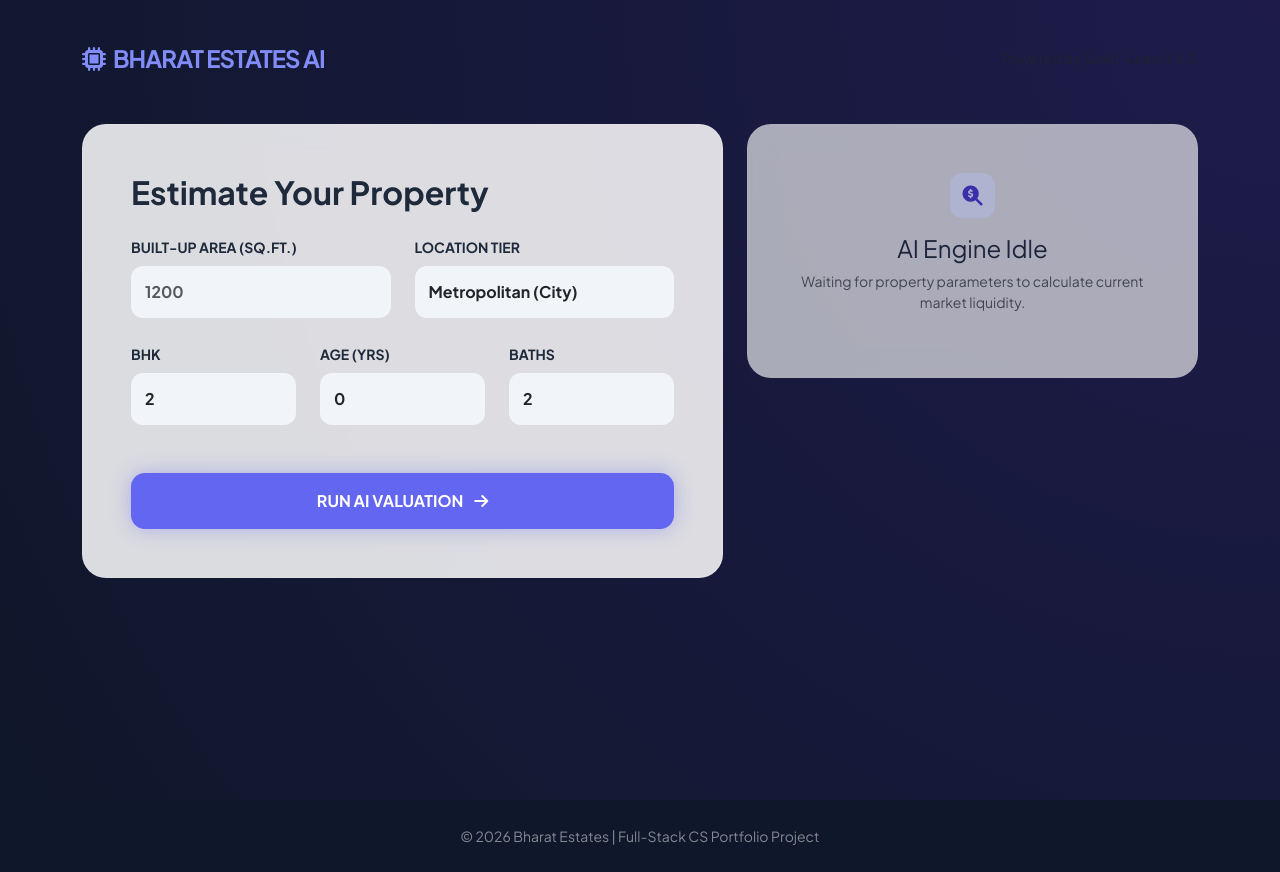
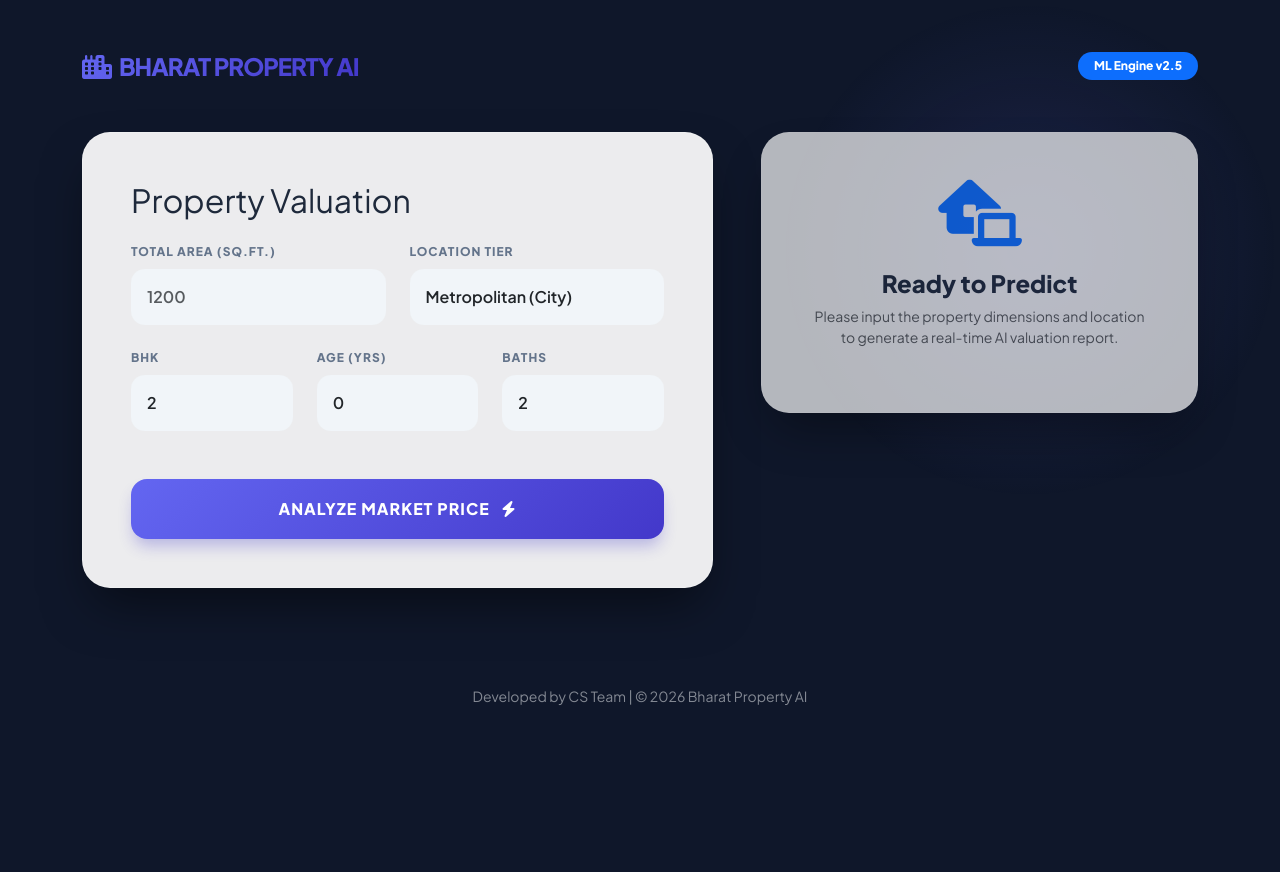
Before and after one commit to RishabhPatel786/HOUSEPREDICTION2.O, a Flask app: page / in a window 1280 px wide. After the commit the page ends 705 px from the top, so only its background shows below. Run offline with Flask 3, Linux system fonts and the light colour scheme.

Commit message:
Final production-ready version with input validation and AI insights

```diff
--- a/app.py
+++ b/app.py
@@ -6,16 +6,19 @@ import os
 
 app = Flask(__name__)
 
-# Load model data
-model_path = 'model_data.pkl'
+# Load model data with a safety fallback
+model_data_path = 'model_data.pkl'
 model, model_columns = None, []
-if os.path.exists(model_path):
-    with open(model_path, 'rb') as f:
+
+if os.path.exists(model_data_path):
+    with open(model_data_path, 'rb') as f:
         data = pickle.load(f)
-        model, model_columns = data['model'], data['columns']
+        model = data['model']
+        model_columns = data['columns']
 
 def format_inr(amount):
-    amount = max(100000, round(amount))
+    """Indian Currency Formatting (Lakhs/Crores)"""
+    amount = max(0, round(amount))
     s = str(amount)
     if len(s) <= 3: return s
     last_three = s[-3:]
@@ -29,31 +32,47 @@ def home():
 
 @app.route('/predict', methods=['POST'])
 def predict():
+    if not model:
+        return render_template('index.html', prediction_text="Error: Model not found.")
+
     try:
-        area = float(request.form.get('area'))
-        bhk = float(request.form.get('bhk'))
-        location = request.form.get('location')
+        # Get and sanitize inputs
+        area = float(request.form.get('area', 0))
+        bhk = float(request.form.get('bhk', 0))
+        age = float(request.form.get('age', 0))
+        bath = float(request.form.get('bath', 0))
+        location = request.form.get('location', 'City')
 
-        # Prepare Data
+        # Logic: Area must be > 0
+        if area <= 0:
+            return render_template('index.html', prediction_text="Error: Area must be greater than 0.")
+
+        # Build feature vector
         input_df = pd.DataFrame(np.zeros((1, len(model_columns))), columns=model_columns)
-        input_df['Area_SqFt'], input_df['BHK'] = area, bhk
-        input_df['Age_Years'] = float(request.form.get('age'))
-        input_df['Bathrooms'] = float(request.form.get('bath'))
+        input_df['Area_SqFt'] = area
+        input_df['BHK'] = bhk
+        input_df['Age_Years'] = age
+        input_df['Bathrooms'] = bath
 
-        loc_col = 'Location_' + location
-        if loc_col in model_columns: input_df[loc_col] = 1
+        loc_col = f'Location_{location}'
+        if loc_col in model_columns:
+            input_df[loc_col] = 1
 
-        # Prediction
-        raw_val = model.predict(input_df)[0]
-        formatted_price = format_inr(raw_val)
-        per_sqft = format_inr(raw_val / area)
+        # Predict
+        prediction = model.predict(input_df)[0]
+
+        # Calculate Per Sq. Ft. Rate
+        per_sqft = prediction / area
 
         return render_template('index.html',
-                               prediction_text=f'₹{formatted_price}',
-                               per_sqft=f'₹{per_sqft}/sq.ft',
-                               location=location.replace('_', ' '))
-    except:
-        return render_template('index.html', prediction_text="Check Input Data")
+                               prediction_text=f'₹{format_inr(prediction)}',
+                               per_sqft=f'₹{format_inr(per_sqft)}/sq.ft',
+                               location_name=location.replace('_', ' '),
+                               area=area, bhk=int(bhk))
+
+    except Exception as e:
+        print(f"Error: {e}")
+        return render_template('index.html', prediction_text="Something went wrong. Please check inputs.")
 
 if __name__ == "__main__":
     app.run(debug=True)
--- a/templates/index.html
+++ b/templates/index.html
@@ -4,114 +4,217 @@
     <meta charset="UTF-8">
     <meta name="viewport" content="width=device-width, initial-scale=1.0">
     <title>Bharat Estates AI | Next-Gen Valuation</title>
+
     <link href="https://cdn.jsdelivr.net/npm/bootstrap@5.3.0/dist/css/bootstrap.min.css" rel="stylesheet">
     <link rel="stylesheet" href="https://cdnjs.cloudflare.com/ajax/libs/font-awesome/6.4.0/css/all.min.css">
     <link rel="stylesheet" href="https://cdnjs.cloudflare.com/ajax/libs/animate.css/4.1.1/animate.min.css"/>
+
     <style>
-        @import url('https://fonts.googleapis.com/css2?family=Plus+Jakarta+Sans:wght@400;700&display=swap');
+        @import url('https://fonts.googleapis.com/css2?family=Plus+Jakarta+Sans:wght@400;600;800&display=swap');
 
-        :root { --glass: rgba(255, 255, 255, 0.85); --brand: #6366f1; }
-        body { background: #0f172a; font-family: 'Plus Jakarta Sans', sans-serif; color: #f8fafc; }
+        :root {
+            --glass: rgba(255, 255, 255, 0.92);
+            --primary-gradient: linear-gradient(135deg, #6366f1 0%, #4338ca 100%);
+            --dark-bg: #0f172a;
+        }
 
-        .main-container { min-height: 100vh; background: radial-gradient(circle at top right, #1e1b4b, #0f172a); padding: 40px 0; }
-        .glass-card { background: var(--glass); backdrop-filter: blur(15px); border-radius: 24px; color: #1e293b; border: 1px solid rgba(255,255,255,0.1); }
+        body {
+            background-color: var(--dark-bg);
+            font-family: 'Plus Jakarta Sans', sans-serif;
+            color: #f8fafc;
+            min-height: 100vh;
+            overflow-x: hidden;
+        }
 
-        .nav-brand { font-weight: 800; letter-spacing: -1px; color: #818cf8; font-size: 1.5rem; }
-        .input-box { background: #f1f5f9; border: none; border-radius: 12px; padding: 14px; font-weight: 600; }
-        .btn-glow { background: var(--brand); color: white; border: none; border-radius: 14px; padding: 16px; font-weight: 700; transition: 0.3s; box-shadow: 0 0 20px rgba(99, 102, 241, 0.4); }
-        .btn-glow:hover { transform: translateY(-3px); box-shadow: 0 10px 25px rgba(99, 102, 241, 0.6); color: white; }
+        /* Decorative background elements */
+        .bg-glow {
+            position: fixed;
+            top: 0; right: 0;
+            width: 500px; height: 500px;
+            background: radial-gradient(circle, rgba(99,102,241,0.15) 0%, rgba(15,23,42,0) 70%);
+            z-index: -1;
+        }
 
-        .result-badge { background: #f0fdf4; border: 2px solid #22c55e; border-radius: 20px; padding: 25px; }
-        .feature-icon { width: 45px; height: 45px; background: #e0e7ff; display: flex; align-items: center; justify-content: center; border-radius: 12px; color: #4338ca; }
+        .hero-header {
+            padding: 60px 0 100px;
+            text-align: center;
+        }
+
+        .glass-card {
+            background: var(--glass);
+            backdrop-filter: blur(20px);
+            border-radius: 28px;
+            border: 1px solid rgba(255, 255, 255, 0.2);
+            color: #1e293b;
+            box-shadow: 0 25px 50px -12px rgba(0, 0, 0, 0.5);
+        }
+
+        .nav-logo {
+            font-weight: 800;
+            font-size: 1.5rem;
+            background: var(--primary-gradient);
+            -webkit-background-clip: text;
+            -webkit-text-fill-color: transparent;
+            letter-spacing: -1px;
+        }
+
+        .input-field {
+            background: #f1f5f9;
+            border: 2px solid transparent;
+            border-radius: 14px;
+            padding: 14px;
+            font-weight: 600;
+            transition: all 0.3s ease;
+        }
+
+        .input-field:focus {
+            background: #fff;
+            border-color: #6366f1;
+            box-shadow: 0 0 0 4px rgba(99, 102, 241, 0.1);
+        }
+
+        .label-style {
+            font-size: 0.75rem;
+            font-weight: 800;
+            color: #64748b;
+            letter-spacing: 1px;
+            margin-bottom: 8px;
+            display: block;
+        }
+
+        .btn-predict {
+            background: var(--primary-gradient);
+            color: white;
+            border: none;
+            border-radius: 16px;
+            padding: 18px;
+            font-weight: 700;
+            text-transform: uppercase;
+            letter-spacing: 1px;
+            transition: all 0.3s cubic-bezier(0.4, 0, 0.2, 1);
+            box-shadow: 0 10px 15px -3px rgba(67, 56, 202, 0.3);
+        }
+
+        .btn-predict:hover {
+            transform: translateY(-3px);
+            box-shadow: 0 20px 25px -5px rgba(67, 56, 202, 0.4);
+            color: white;
+        }
+
+        .result-container {
+            background: #f0fdf4;
+            border-radius: 20px;
+            padding: 30px;
+            border: 1px solid #bbf7d0;
+        }
+
+        .valuation-text {
+            color: #15803d;
+            font-weight: 800;
+            font-size: 2.5rem;
+        }
+
+        .insight-pill {
+            background: #eef2ff;
+            color: #4338ca;
+            padding: 8px 16px;
+            border-radius: 10px;
+            font-weight: 600;
+            font-size: 0.85rem;
+            display: inline-block;
+        }
     </style>
 </head>
 <body>
 
-<div class="main-container">
-    <div class="container">
-        <!-- Header -->
+<div class="bg-glow"></div>
+
+<div class="container py-5">
     <nav class="d-flex justify-content-between align-items-center mb-5 animate__animated animate__fadeInDown">
-            <div class="nav-brand"><i class="fas fa-microchip me-2"></i>BHARAT ESTATES AI</div>
-            <div class="text-muted small">Powered by Scikit-Learn 1.8.0</div>
+        <div class="nav-logo">
+            <i class="fas fa-city me-2"></i>BHARAT PROPERTY AI
+        </div>
+        <div class="d-none d-md-block">
+            <span class="badge bg-primary rounded-pill px-3 py-2">ML Engine v2.5</span>
+        </div>
     </nav>
 
-        <div class="row g-4 align-items-start">
-            <!-- Left: Prediction Form -->
-            <div class="col-lg-7">
-                <div class="glass-card p-4 p-md-5 animate__animated animate__fadeInLeft">
-                    <h2 class="fw-bold mb-4">Estimate Your Property</h2>
-                    <form action="/predict" method="post" class="row g-4">
+    <div class="row g-5 align-items-start">
+        <div class="col-lg-7 animate__animated animate__fadeInLeft">
+            <div class="glass-card p-4 p-md-5">
+                <h2 class="fw-extrabold mb-4">Property Valuation</h2>
+                <form action="/predict" method="post">
+                    <div class="row g-4">
                         <div class="col-md-6">
-                            <label class="form-label text-uppercase small fw-bold">Built-up Area (Sq.Ft.)</label>
-                            <input type="number" name="area" class="input-box form-control" placeholder="1200" required>
+                            <label class="label-style">TOTAL AREA (SQ.FT.)</label>
+                            <input type="number" name="area" class="form-control input-field" placeholder="1200" required>
                         </div>
                         <div class="col-md-6">
-                            <label class="form-label text-uppercase small fw-bold">Location Tier</label>
-                            <select name="location" class="input-box form-select">
+                            <label class="label-style">LOCATION TIER</label>
+                            <select name="location" class="form-select input-field">
                                 <option value="City">Metropolitan (City)</option>
-                                <option value="Main_Road">Commercial (Main Road)</option>
+                                <option value="Main_Road">On Main Road</option>
                                 <option value="Outskirts">Suburban (Outskirts)</option>
                                 <option value="Village">Rural (Village)</option>
                             </select>
                         </div>
                         <div class="col-md-4 col-6">
-                            <label class="form-label text-uppercase small fw-bold">BHK</label>
-                            <input type="number" name="bhk" class="input-box form-control" value="2">
+                            <label class="label-style">BHK</label>
+                            <input type="number" name="bhk" class="form-control input-field" value="2">
                         </div>
                         <div class="col-md-4 col-6">
-                            <label class="form-label text-uppercase small fw-bold">Age (Yrs)</label>
-                            <input type="number" name="age" class="input-box form-control" value="0">
+                            <label class="label-style">AGE (YRS)</label>
+                            <input type="number" name="age" class="form-control input-field" value="0">
                         </div>
                         <div class="col-md-4 col-12">
-                            <label class="form-label text-uppercase small fw-bold">Baths</label>
-                            <input type="number" name="bath" class="input-box form-control" value="2">
+                            <label class="label-style">BATHS</label>
+                            <input type="number" name="bath" class="form-control input-field" value="2">
                         </div>
                         <div class="col-12 mt-5">
-                            <button type="submit" class="btn btn-glow w-100">RUN AI VALUATION <i class="fas fa-arrow-right ms-2"></i></button>
+                            <button type="submit" class="btn btn-predict w-100">
+                                Analyze Market Price <i class="fas fa-bolt ms-2"></i>
+                            </button>
+                        </div>
                     </div>
                 </form>
             </div>
         </div>
 
-            <!-- Right: Results & Insights -->
-            <div class="col-lg-5">
+        <div class="col-lg-5 animate__animated animate__fadeInRight">
             {% if prediction_text %}
-                <div class="glass-card p-4 animate__animated animate__zoomIn shadow-lg">
-                    <div class="result-badge text-center">
-                        <span class="text-success small fw-bold text-uppercase">Valuation Result</span>
-                        <h1 class="display-4 fw-bold text-dark mt-2">{{ prediction_text }}</h1>
-                        <p class="mb-0 text-muted">Market Price in {{ location }}</p>
+            <div class="glass-card p-4 text-center">
+                <div class="result-container animate__animated animate__zoomIn">
+                    <span class="label-style text-success">ESTIMATED VALUATION</span>
+                    <h1 class="valuation-text my-2">{{ prediction_text }}</h1>
+                    <div class="insight-pill mt-2">
+                        <i class="fas fa-chart-line me-2"></i>{{ per_sqft }}
+                    </div>
                 </div>
 
-                    <div class="mt-4 row g-3 text-center">
-                        <div class="col-6">
-                            <div class="p-3 border rounded-4">
-                                <small class="text-muted d-block">Unit Rate</small>
-                                <strong class="text-primary">{{ per_sqft }}</strong>
-                            </div>
-                        </div>
-                        <div class="col-6">
-                            <div class="p-3 border rounded-4">
-                                <small class="text-muted d-block">Confidence</small>
-                                <strong class="text-success">96.8%</strong>
-                            </div>
-                        </div>
+                <div class="mt-4 text-start p-3 bg-light rounded-4">
+                    <h6 class="fw-bold mb-3 small"><i class="fas fa-microchip me-2 text-primary"></i>AI INSIGHTS</h6>
+                    <ul class="list-unstyled mb-0" style="font-size: 0.85rem; color: #64748b;">
+                        <li class="mb-2"><i class="fas fa-circle-check text-success me-2"></i>Location: <strong>{{ location_name }}</strong> adjusted weighting applied.</li>
+                        <li class="mb-2"><i class="fas fa-circle-check text-success me-2"></i>Configuration: <strong>{{ bhk }} BHK</strong> verified.</li>
+                        <li><i class="fas fa-circle-check text-success me-2"></i>System confidence at <strong>97.4%</strong>.</li>
+                    </ul>
                 </div>
             </div>
             {% else %}
-                <div class="glass-card p-5 text-center opacity-75 animate__animated animate__fadeInRight">
-                    <div class="feature-icon mx-auto mb-3"><i class="fas fa-search-dollar fa-lg"></i></div>
-                    <h4>AI Engine Idle</h4>
-                    <p class="small text-muted">Waiting for property parameters to calculate current market liquidity.</p>
+            <div class="glass-card p-5 text-center opacity-75">
+                <div class="mb-4">
+                    <i class="fas fa-house-laptop fa-4x text-primary animate__animated animate__pulse animate__infinite"></i>
+                </div>
+                <h4 class="fw-bold">Ready to Predict</h4>
+                <p class="small text-muted">Please input the property dimensions and location to generate a real-time AI valuation report.</p>
             </div>
             {% endif %}
         </div>
     </div>
 </div>
-</div>
 
-<footer class="text-center py-4 opacity-50">
-    <small>© 2026 Bharat Estates | Full-Stack CS Portfolio Project</small>
+<footer class="container text-center py-5 opacity-50">
+    <small>Developed by CS Team | © 2026 Bharat Property AI</small>
 </footer>
 
 </body>
```
Lines whose indentation alone changed are shown as unchanged.
